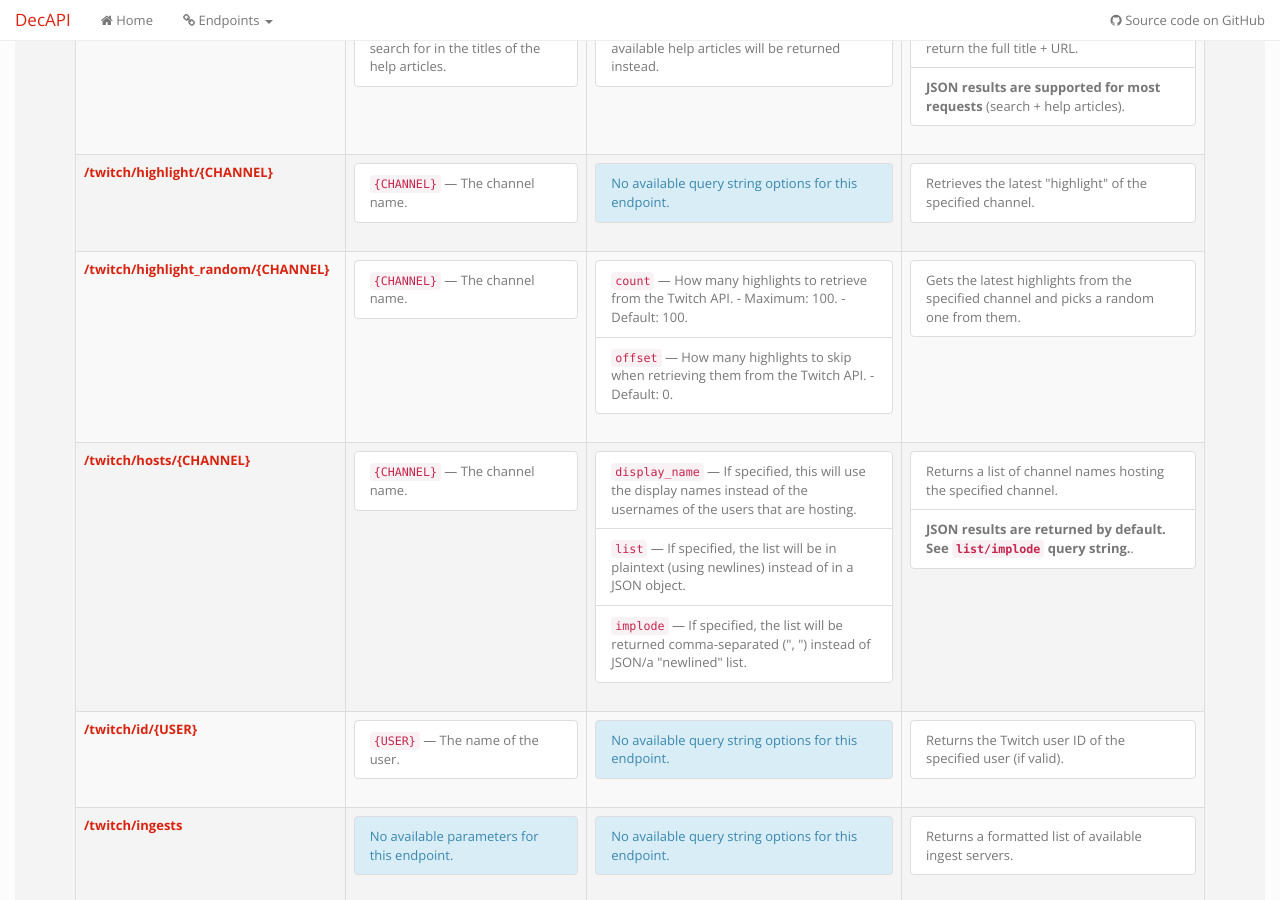
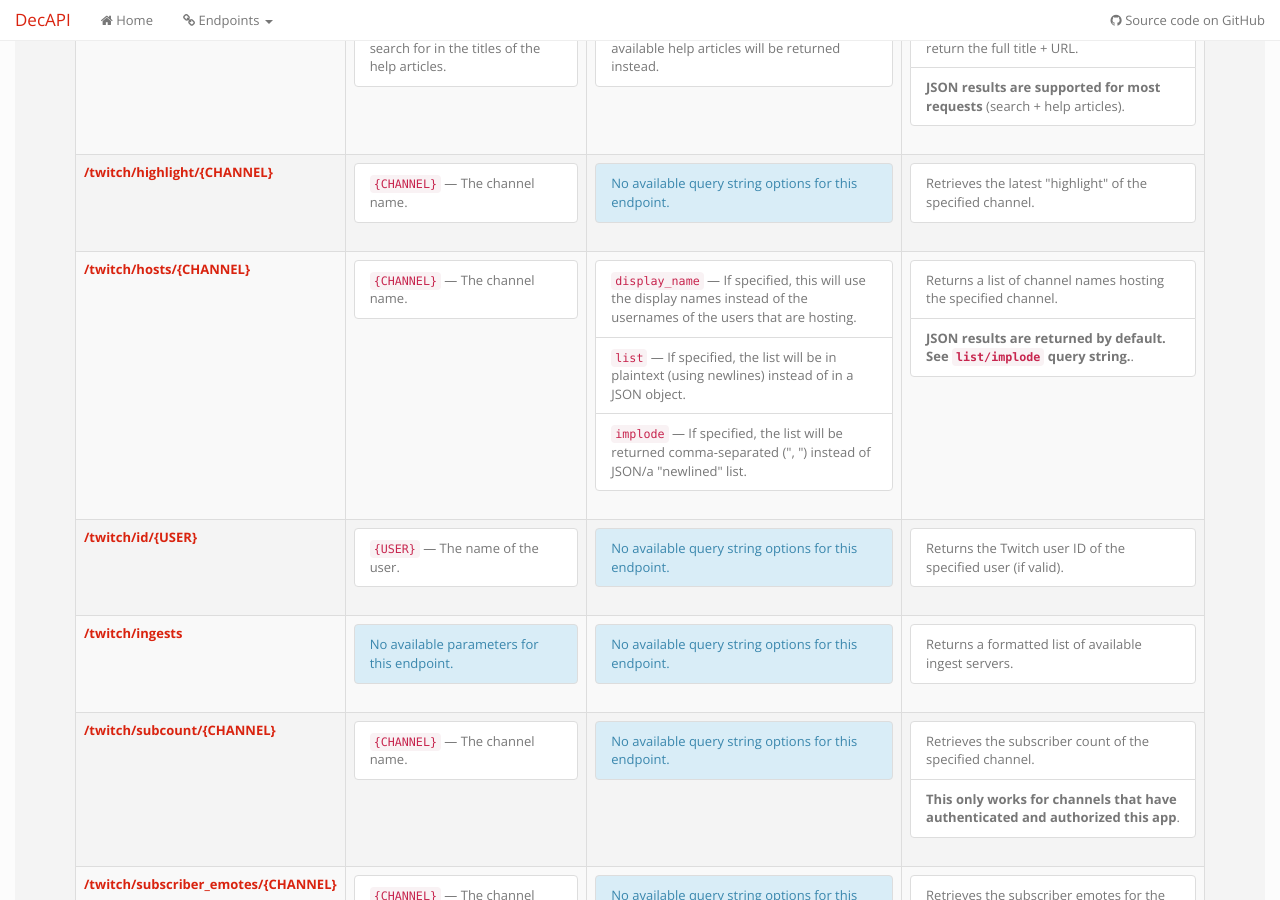
Before and after one commit to Decicus/DecAPI, a Jekyll site: the page built from docs/pages/twitch.html, in a window 1280 px wide and 900 px high, scrolled down 1252 px. Built offline with Jekyll 4.4.1, drawn with Linux system fonts in a browser that asks for light colours.

Commit message:
Remove /twitch/highlight_random from docs to see if pages build properly

```diff
--- a/docs/_data/endpoints/twitch.yaml
+++ b/docs/_data/endpoints/twitch.yaml
@@ -58,17 +58,6 @@ endpoints:
           description: 'The channel name.'
       notes:
         - 'Retrieves the latest "highlight" of the specified channel.'
-    - route: "highlight_random/{CHANNEL}"
-      parameters:
-        - name: "{CHANNEL}"
-          description: 'The channel name.'
-      qs:
-        - name: "count"
-          description: 'How many highlights to retrieve from the Twitch API. - Maximum: 100. - Default: 100.'
-        - name: "offset"
-          description: 'How many highlights to skip when retrieving them from the Twitch API. - Default: 0.'
-      notes:
-        - 'Gets the latest highlights from the specified channel and picks a random one from them.'
     - route: "hosts/{CHANNEL}"
       parameters:
         - name: "{CHANNEL}"
```
